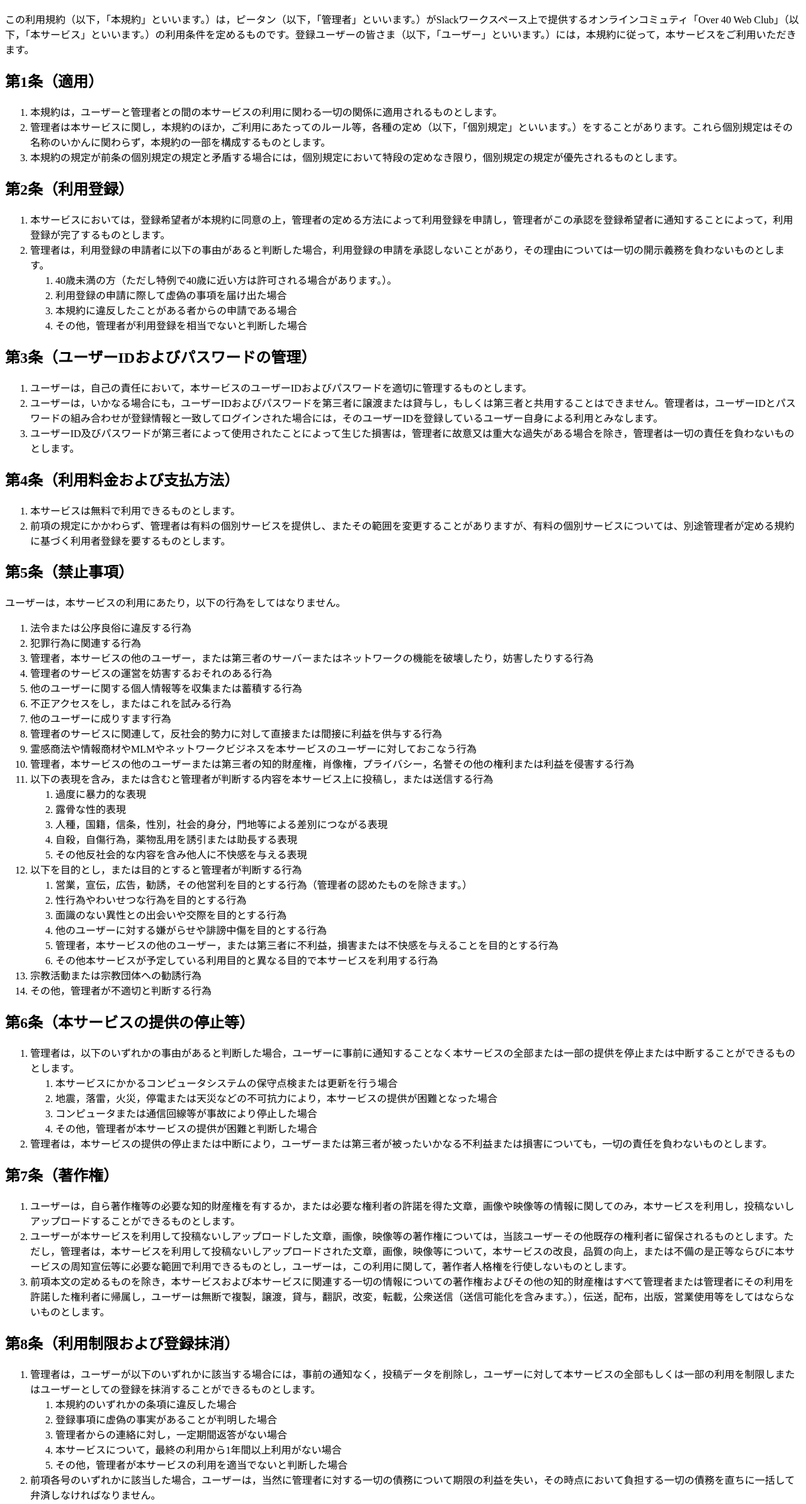
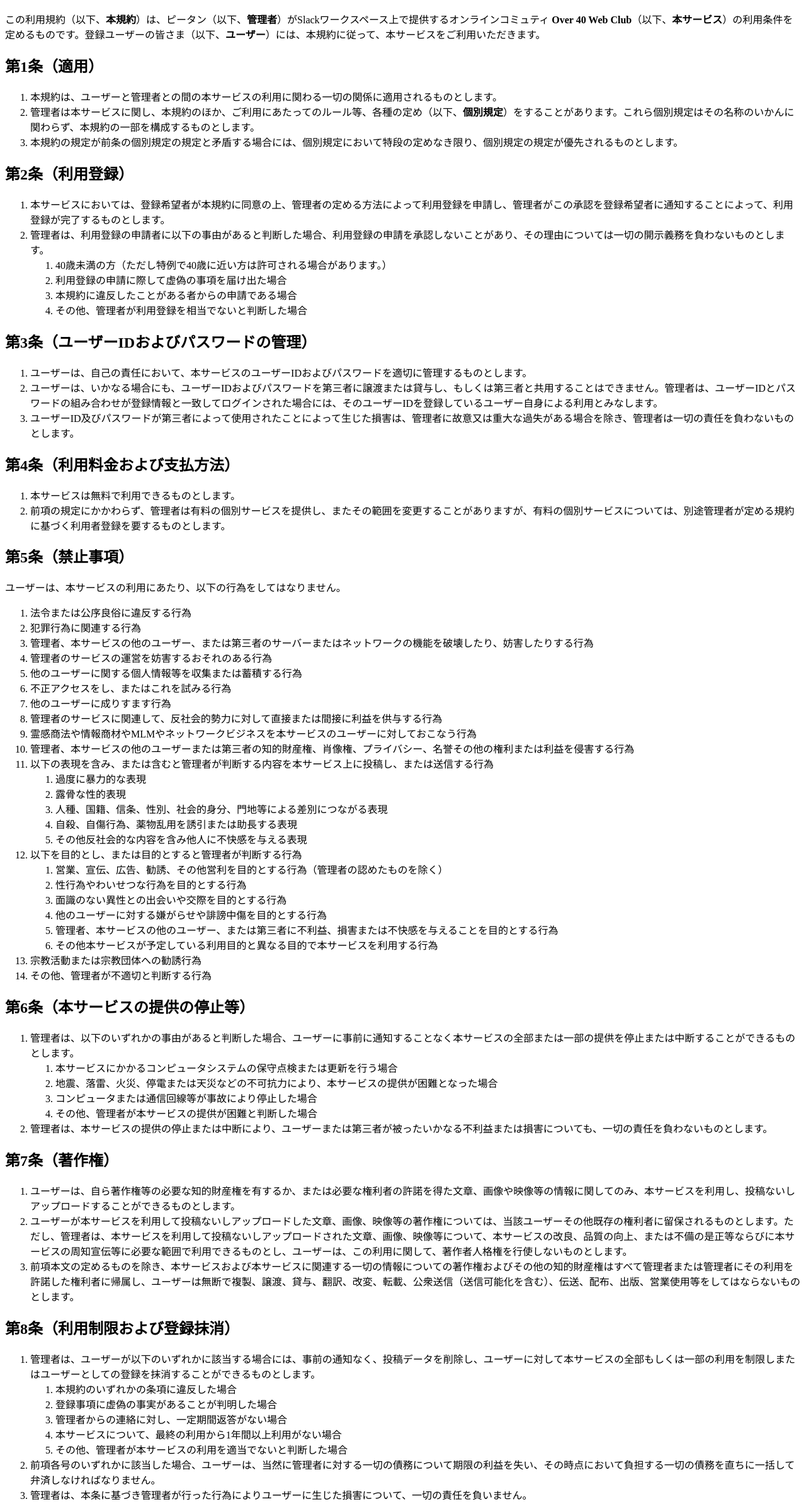
Before and after one commit to sonho463/over40webclub-tos, a plain HTML site: page index.html in a window 1280 px wide. Shown: the part 397-2785 px from the top of the page at 63% size. Drawn offline with Linux system fonts and the light colour scheme.

Commit message:
読点修正

```diff
--- a/index.html
+++ b/index.html
@@ -2,7 +2,7 @@
 <html lang="ja">
   <head>
     <meta charset="UTF-8" />
-    <meta name="viewport" content="width=device-width, initial-scale=1.0" />
+    <meta name="viewport" content="width=device-width、 initial-scale=1.0" />
     <title>利用規約 - Over 40 Web Club</title>
   </head>
   <body>
@@ -17,38 +17,38 @@
     <h1>利用規約</h1>
 
     <p>
-      この利用規約（以下，「本規約」といいます。）は，ピータン（以下，「管理者」といいます。）がSlackワークスペース上で提供するオンラインコミュティ「Over
-      40 Web
-      Club」（以下，「本サービス」といいます。）の利用条件を定めるものです。登録ユーザーの皆さま（以下，「ユーザー」といいます。）には，本規約に従って，本サービスをご利用いただきます。
+      この利用規約（以下、<b>本規約</b>）は、ピータン（以下、<b>管理者</b>）がSlackワークスペース上で提供するオンラインコミュティ
+      <b>Over 40 Web Club</b
+      >（以下、<b>本サービス</b>）の利用条件を定めるものです。登録ユーザーの皆さま（以下、<b>ユーザー</b>）には、本規約に従って、本サービスをご利用いただきます。
     </p>
 
     <h2>第1条（適用）</h2>
     <ol>
       <li>
-        本規約は，ユーザーと管理者との間の本サービスの利用に関わる一切の関係に適用されるものとします。
+        本規約は、ユーザーと管理者との間の本サービスの利用に関わる一切の関係に適用されるものとします。
       </li>
       <li>
-        管理者は本サービスに関し，本規約のほか，ご利用にあたってのルール等，各種の定め（以下，「個別規定」といいます。）をすることがあります。これら個別規定はその名称のいかんに関わらず，本規約の一部を構成するものとします。
+        管理者は本サービスに関し、本規約のほか、ご利用にあたってのルール等、各種の定め（以下、<b>個別規定</b>）をすることがあります。これら個別規定はその名称のいかんに関わらず、本規約の一部を構成するものとします。
       </li>
       <li>
-        本規約の規定が前条の個別規定の規定と矛盾する場合には，個別規定において特段の定めなき限り，個別規定の規定が優先されるものとします。
+        本規約の規定が前条の個別規定の規定と矛盾する場合には、個別規定において特段の定めなき限り、個別規定の規定が優先されるものとします。
       </li>
     </ol>
 
     <h2>第2条（利用登録）</h2>
     <ol>
       <li>
-        本サービスにおいては，登録希望者が本規約に同意の上，管理者の定める方法によって利用登録を申請し，管理者がこの承認を登録希望者に通知することによって，利用登録が完了するものとします。
+        本サービスにおいては、登録希望者が本規約に同意の上、管理者の定める方法によって利用登録を申請し、管理者がこの承認を登録希望者に通知することによって、利用登録が完了するものとします。
       </li>
       <li>
-        管理者は，利用登録の申請者に以下の事由があると判断した場合，利用登録の申請を承認しないことがあり，その理由については一切の開示義務を負わないものとします。
+        管理者は、利用登録の申請者に以下の事由があると判断した場合、利用登録の申請を承認しないことがあり、その理由については一切の開示義務を負わないものとします。
         <ol>
           <li>
-            40歳未満の方（ただし特例で40歳に近い方は許可される場合があります。）。
+            40歳未満の方（ただし特例で40歳に近い方は許可される場合があります。）
           </li>
           <li>利用登録の申請に際して虚偽の事項を届け出た場合</li>
           <li>本規約に違反したことがある者からの申請である場合</li>
-          <li>その他，管理者が利用登録を相当でないと判断した場合</li>
+          <li>その他、管理者が利用登録を相当でないと判断した場合</li>
         </ol>
       </li>
     </ol>
@@ -56,13 +56,13 @@
     <h2>第3条（ユーザーIDおよびパスワードの管理）</h2>
     <ol>
       <li>
-        ユーザーは，自己の責任において，本サービスのユーザーIDおよびパスワードを適切に管理するものとします。
+        ユーザーは、自己の責任において、本サービスのユーザーIDおよびパスワードを適切に管理するものとします。
       </li>
       <li>
-        ユーザーは，いかなる場合にも，ユーザーIDおよびパスワードを第三者に譲渡または貸与し，もしくは第三者と共用することはできません。管理者は，ユーザーIDとパスワードの組み合わせが登録情報と一致してログインされた場合には，そのユーザーIDを登録しているユーザー自身による利用とみなします。
+        ユーザーは、いかなる場合にも、ユーザーIDおよびパスワードを第三者に譲渡または貸与し、もしくは第三者と共用することはできません。管理者は、ユーザーIDとパスワードの組み合わせが登録情報と一致してログインされた場合には、そのユーザーIDを登録しているユーザー自身による利用とみなします。
       </li>
       <li>
-        ユーザーID及びパスワードが第三者によって使用されたことによって生じた損害は，管理者に故意又は重大な過失がある場合を除き，管理者は一切の責任を負わないものとします。
+        ユーザーID及びパスワードが第三者によって使用されたことによって生じた損害は、管理者に故意又は重大な過失がある場合を除き、管理者は一切の責任を負わないものとします。
       </li>
     </ol>
 
@@ -75,49 +75,49 @@
     </ol>
 
     <h2>第5条（禁止事項）</h2>
-    <p>ユーザーは，本サービスの利用にあたり，以下の行為をしてはなりません。</p>
+    <p>ユーザーは、本サービスの利用にあたり、以下の行為をしてはなりません。</p>
     <ol>
       <li>法令または公序良俗に違反する行為</li>
       <li>犯罪行為に関連する行為</li>
       <li>
-        管理者，本サービスの他のユーザー，または第三者のサーバーまたはネットワークの機能を破壊したり，妨害したりする行為
+        管理者、本サービスの他のユーザー、または第三者のサーバーまたはネットワークの機能を破壊したり、妨害したりする行為
       </li>
       <li>管理者のサービスの運営を妨害するおそれのある行為</li>
       <li>他のユーザーに関する個人情報等を収集または蓄積する行為</li>
-      <li>不正アクセスをし，またはこれを試みる行為</li>
+      <li>不正アクセスをし、またはこれを試みる行為</li>
       <li>他のユーザーに成りすます行為</li>
       <li>
-        管理者のサービスに関連して，反社会的勢力に対して直接または間接に利益を供与する行為
+        管理者のサービスに関連して、反社会的勢力に対して直接または間接に利益を供与する行為
       </li>
       <li>
         霊感商法や情報商材やMLMやネットワークビジネスを本サービスのユーザーに対しておこなう行為
       </li>
       <li>
-        管理者，本サービスの他のユーザーまたは第三者の知的財産権，肖像権，プライバシー，名誉その他の権利または利益を侵害する行為
+        管理者、本サービスの他のユーザーまたは第三者の知的財産権、肖像権、プライバシー、名誉その他の権利または利益を侵害する行為
       </li>
       <li>
-        以下の表現を含み，または含むと管理者が判断する内容を本サービス上に投稿し，または送信する行為
+        以下の表現を含み、または含むと管理者が判断する内容を本サービス上に投稿し、または送信する行為
         <ol>
           <li>過度に暴力的な表現</li>
           <li>露骨な性的表現</li>
           <li>
-            人種，国籍，信条，性別，社会的身分，門地等による差別につながる表現
+            人種、国籍、信条、性別、社会的身分、門地等による差別につながる表現
           </li>
-          <li>自殺，自傷行為，薬物乱用を誘引または助長する表現</li>
+          <li>自殺、自傷行為、薬物乱用を誘引または助長する表現</li>
           <li>その他反社会的な内容を含み他人に不快感を与える表現</li>
         </ol>
       </li>
       <li>
-        以下を目的とし，または目的とすると管理者が判断する行為
+        以下を目的とし、または目的とすると管理者が判断する行為
         <ol>
           <li>
-            営業，宣伝，広告，勧誘，その他営利を目的とする行為（管理者の認めたものを除きます。）
+            営業、宣伝、広告、勧誘、その他営利を目的とする行為（管理者の認めたものを除く）
           </li>
           <li>性行為やわいせつな行為を目的とする行為</li>
           <li>面識のない異性との出会いや交際を目的とする行為</li>
           <li>他のユーザーに対する嫌がらせや誹謗中傷を目的とする行為</li>
           <li>
-            管理者，本サービスの他のユーザー，または第三者に不利益，損害または不快感を与えることを目的とする行為
+            管理者、本サービスの他のユーザー、または第三者に不利益、損害または不快感を与えることを目的とする行為
           </li>
           <li>
             その他本サービスが予定している利用目的と異なる目的で本サービスを利用する行為
@@ -125,114 +125,114 @@
         </ol>
       </li>
       <li>宗教活動または宗教団体への勧誘行為</li>
-      <li>その他，管理者が不適切と判断する行為</li>
+      <li>その他、管理者が不適切と判断する行為</li>
     </ol>
 
     <h2>第6条（本サービスの提供の停止等）</h2>
     <ol>
       <li>
-        管理者は，以下のいずれかの事由があると判断した場合，ユーザーに事前に通知することなく本サービスの全部または一部の提供を停止または中断することができるものとします。
+        管理者は、以下のいずれかの事由があると判断した場合、ユーザーに事前に通知することなく本サービスの全部または一部の提供を停止または中断することができるものとします。
         <ol>
           <li>
             本サービスにかかるコンピュータシステムの保守点検または更新を行う場合
           </li>
           <li>
-            地震，落雷，火災，停電または天災などの不可抗力により，本サービスの提供が困難となった場合
+            地震、落雷、火災、停電または天災などの不可抗力により、本サービスの提供が困難となった場合
           </li>
           <li>コンピュータまたは通信回線等が事故により停止した場合</li>
-          <li>その他，管理者が本サービスの提供が困難と判断した場合</li>
+          <li>その他、管理者が本サービスの提供が困難と判断した場合</li>
         </ol>
       </li>
       <li>
-        管理者は，本サービスの提供の停止または中断により，ユーザーまたは第三者が被ったいかなる不利益または損害についても，一切の責任を負わないものとします。
+        管理者は、本サービスの提供の停止または中断により、ユーザーまたは第三者が被ったいかなる不利益または損害についても、一切の責任を負わないものとします。
       </li>
     </ol>
 
     <h2>第7条（著作権）</h2>
     <ol>
       <li>
-        ユーザーは，自ら著作権等の必要な知的財産権を有するか，または必要な権利者の許諾を得た文章，画像や映像等の情報に関してのみ，本サービスを利用し，投稿ないしアップロードすることができるものとします。
+        ユーザーは、自ら著作権等の必要な知的財産権を有するか、または必要な権利者の許諾を得た文章、画像や映像等の情報に関してのみ、本サービスを利用し、投稿ないしアップロードすることができるものとします。
       </li>
       <li>
-        ユーザーが本サービスを利用して投稿ないしアップロードした文章，画像，映像等の著作権については，当該ユーザーその他既存の権利者に留保されるものとします。ただし，管理者は，本サービスを利用して投稿ないしアップロードされた文章，画像，映像等について，本サービスの改良，品質の向上，または不備の是正等ならびに本サービスの周知宣伝等に必要な範囲で利用できるものとし，ユーザーは，この利用に関して，著作者人格権を行使しないものとします。
+        ユーザーが本サービスを利用して投稿ないしアップロードした文章、画像、映像等の著作権については、当該ユーザーその他既存の権利者に留保されるものとします。ただし、管理者は、本サービスを利用して投稿ないしアップロードされた文章、画像、映像等について、本サービスの改良、品質の向上、または不備の是正等ならびに本サービスの周知宣伝等に必要な範囲で利用できるものとし、ユーザーは、この利用に関して、著作者人格権を行使しないものとします。
       </li>
       <li>
-        前項本文の定めるものを除き，本サービスおよび本サービスに関連する一切の情報についての著作権およびその他の知的財産権はすべて管理者または管理者にその利用を許諾した権利者に帰属し，ユーザーは無断で複製，譲渡，貸与，翻訳，改変，転載，公衆送信（送信可能化を含みます。），伝送，配布，出版，営業使用等をしてはならないものとします。
+        前項本文の定めるものを除き、本サービスおよび本サービスに関連する一切の情報についての著作権およびその他の知的財産権はすべて管理者または管理者にその利用を許諾した権利者に帰属し、ユーザーは無断で複製、譲渡、貸与、翻訳、改変、転載、公衆送信（送信可能化を含む）、伝送、配布、出版、営業使用等をしてはならないものとします。
       </li>
     </ol>
 
     <h2>第8条（利用制限および登録抹消）</h2>
     <ol>
       <li>
-        管理者は，ユーザーが以下のいずれかに該当する場合には，事前の通知なく，投稿データを削除し，ユーザーに対して本サービスの全部もしくは一部の利用を制限しまたはユーザーとしての登録を抹消することができるものとします。
+        管理者は、ユーザーが以下のいずれかに該当する場合には、事前の通知なく、投稿データを削除し、ユーザーに対して本サービスの全部もしくは一部の利用を制限しまたはユーザーとしての登録を抹消することができるものとします。
         <ol>
           <li>本規約のいずれかの条項に違反した場合</li>
           <li>登録事項に虚偽の事実があることが判明した場合</li>
-          <li>管理者からの連絡に対し，一定期間返答がない場合</li>
-          <li>本サービスについて，最終の利用から1年間以上利用がない場合</li>
-          <li>その他，管理者が本サービスの利用を適当でないと判断した場合</li>
+          <li>管理者からの連絡に対し、一定期間返答がない場合</li>
+          <li>本サービスについて、最終の利用から1年間以上利用がない場合</li>
+          <li>その他、管理者が本サービスの利用を適当でないと判断した場合</li>
         </ol>
       </li>
 
       <li>
-        前項各号のいずれかに該当した場合，ユーザーは，当然に管理者に対する一切の債務について期限の利益を失い，その時点において負担する一切の債務を直ちに一括して弁済しなければなりません。
+        前項各号のいずれかに該当した場合、ユーザーは、当然に管理者に対する一切の債務について期限の利益を失い、その時点において負担する一切の債務を直ちに一括して弁済しなければなりません。
       </li>
       <li>
-        管理者は，本条に基づき管理者が行った行為によりユーザーに生じた損害について，一切の責任を負いません。
+        管理者は、本条に基づき管理者が行った行為によりユーザーに生じた損害について、一切の責任を負いません。
       </li>
     </ol>
 
     <h2>第9条（退会）</h2>
     <p>
-      ユーザーは，管理者の定める退会手続により，本サービスから退会できるものとします。
+      ユーザーは、管理者の定める退会手続により、本サービスから退会できるものとします。
     </p>
 
     <h2>第10条（保証の否認および免責事項）</h2>
     <ol>
       <li>
-        管理者は，本サービスに事実上または法律上の瑕疵（安全性，信頼性，正確性，完全性，有効性，特定の目的への適合性，セキュリティなどに関する欠陥，エラーやバグ，権利侵害などを含みます。）がないことを明示的にも黙示的にも保証しておりません。
+        管理者は、本サービスに事実上または法律上の瑕疵（安全性、信頼性、正確性、完全性、有効性、特定の目的への適合性、セキュリティなどに関する欠陥、エラーやバグ、権利侵害などを含む）がないことを明示的にも黙示的にも保証しておりません。
       </li>
       <li>
-        管理者は，本サービスに起因してユーザーに生じたあらゆる損害について一切の責任を負いません。ただし，本サービスに関する管理者とユーザーとの間の契約（本規約を含みます。）が消費者契約法に定める消費者契約となる場合，この免責規定は適用されません。
+        管理者は、本サービスに起因してユーザーに生じたあらゆる損害について一切の責任を負いません。ただし、本サービスに関する管理者とユーザーとの間の契約（本規約を含む）が消費者契約法に定める消費者契約となる場合、この免責規定は適用されません。
       </li>
       <li>
-        前項ただし書に定める場合であっても，管理者は，管理者の過失（重過失を除きます。）による債務不履行または不法行為によりユーザーに生じた損害のうち特別な事情から生じた損害（管理者またはユーザーが損害発生につき予見し，または予見し得た場合を含みます。）について一切の責任を負いません。また，管理者の過失（重過失を除きます。）による債務不履行または不法行為によりユーザーに生じた損害の賠償は，ユーザーから当該損害が発生した月に受領した利用料の額を上限とします。
+        前項ただし書に定める場合であっても、管理者は、管理者の過失（重過失を除く）による債務不履行または不法行為によりユーザーに生じた損害のうち特別な事情から生じた損害（管理者またはユーザーが損害発生につき予見し、または予見し得た場合を含む）について一切の責任を負いません。また、管理者の過失（重過失を除く）による債務不履行または不法行為によりユーザーに生じた損害の賠償は、ユーザーから当該損害が発生した月に受領した利用料の額を上限とします。
       </li>
       <li>
-        管理者は，本サービスに関して，ユーザーと他のユーザーまたは第三者との間において生じた取引，連絡または紛争等について一切責任を負いません。
+        管理者は、本サービスに関して、ユーザーと他のユーザーまたは第三者との間において生じた取引、連絡または紛争等について一切責任を負いません。
       </li>
     </ol>
 
     <h2>第11条（サービス内容の変更等）</h2>
     <p>
-      管理者は，ユーザーに通知することなく，本サービスの内容を変更しまたは本サービスの提供を中止することができるものとし，これによってユーザーに生じた損害について一切の責任を負いません。
+      管理者は、ユーザーに通知することなく、本サービスの内容を変更しまたは本サービスの提供を中止することができるものとし、これによってユーザーに生じた損害について一切の責任を負いません。
     </p>
 
     <h2>第12条（利用規約の変更）</h2>
     <p>
-      管理者は，必要と判断した場合には，ユーザーに通知することなくいつでも本規約を変更することができるものとします。なお，本規約の変更後，本サービスの利用を開始した場合には，当該ユーザーは変更後の規約に同意したものとみなします。
+      管理者は、必要と判断した場合には、ユーザーに通知することなくいつでも本規約を変更することができるものとします。なお、本規約の変更後、本サービスの利用を開始した場合には、当該ユーザーは変更後の規約に同意したものとみなします。
     </p>
 
     <h2>第13条（個人情報の取扱い）</h2>
     <p>
-      管理者は，本サービスの利用によって取得する個人情報については，管理者「プライバシーポリシー」に従い適切に取り扱うものとします。
+      管理者は、本サービスの利用によって取得する個人情報については、管理者<b>プライバシーポリシー</b>に従い適切に取り扱うものとします。
     </p>
 
     <h2>第14条（通知または連絡）</h2>
     <p>
-      ユーザーと管理者との間の通知または連絡は，管理者の定める方法によって行うものとします。管理者は,ユーザーから,管理者が別途定める方式に従った変更届け出がない限り,現在登録されている連絡先が有効なものとみなして当該連絡先へ通知または連絡を行い,これらは,発信時にユーザーへ到達したものとみなします。
+      ユーザーと管理者との間の通知または連絡は、管理者の定める方法によって行うものとします。管理者は、ユーザーから、管理者が別途定める方式に従った変更届け出がない限り、現在登録されている連絡先が有効なものとみなして当該連絡先へ通知または連絡を行い、これらは、発信時にユーザーへ到達したものとみなします。
     </p>
 
     <h2>第15条（権利義務の譲渡の禁止）</h2>
     <p>
-      ユーザーは，管理者の書面による事前の承諾なく，利用契約上の地位または本規約に基づく権利もしくは義務を第三者に譲渡し，または担保に供することはできません。
+      ユーザーは、管理者の書面による事前の承諾なく、利用契約上の地位または本規約に基づく権利もしくは義務を第三者に譲渡し、または担保に供することはできません。
     </p>
 
     <h2>第16条（準拠法・裁判管轄）</h2>
     <ol>
-      <li>本規約の解釈にあたっては，日本法を準拠法とします。</li>
+      <li>本規約の解釈にあたっては、日本法を準拠法とします。</li>
       <li>
-        本サービスに関して紛争が生じた場合には，管理者の本店所在地を管轄する裁判所を専属的合意管轄とします。
+        本サービスに関して紛争が生じた場合には、管理者の本店所在地を管轄する裁判所を専属的合意管轄とします。
       </li>
     </ol>
   </body>
```
